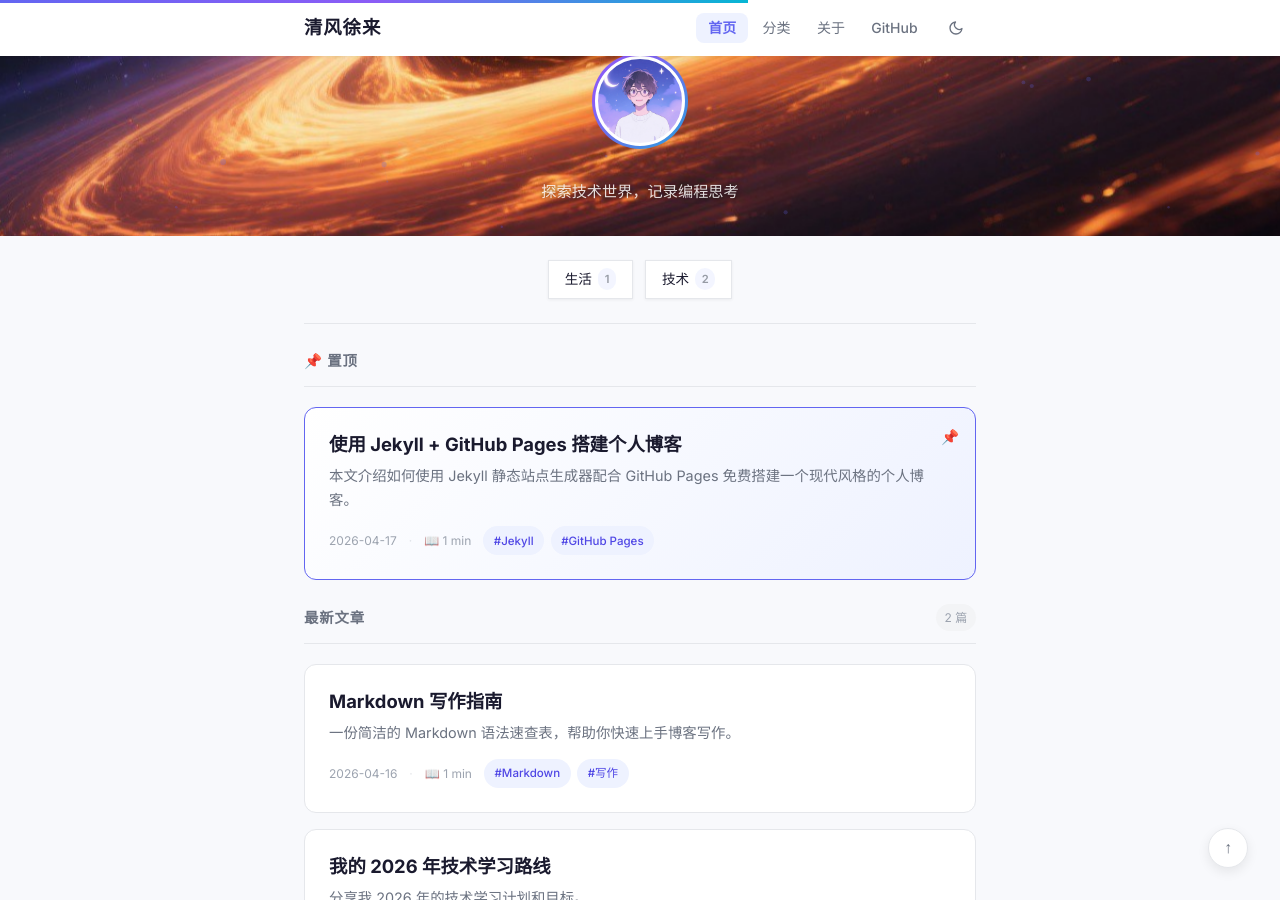
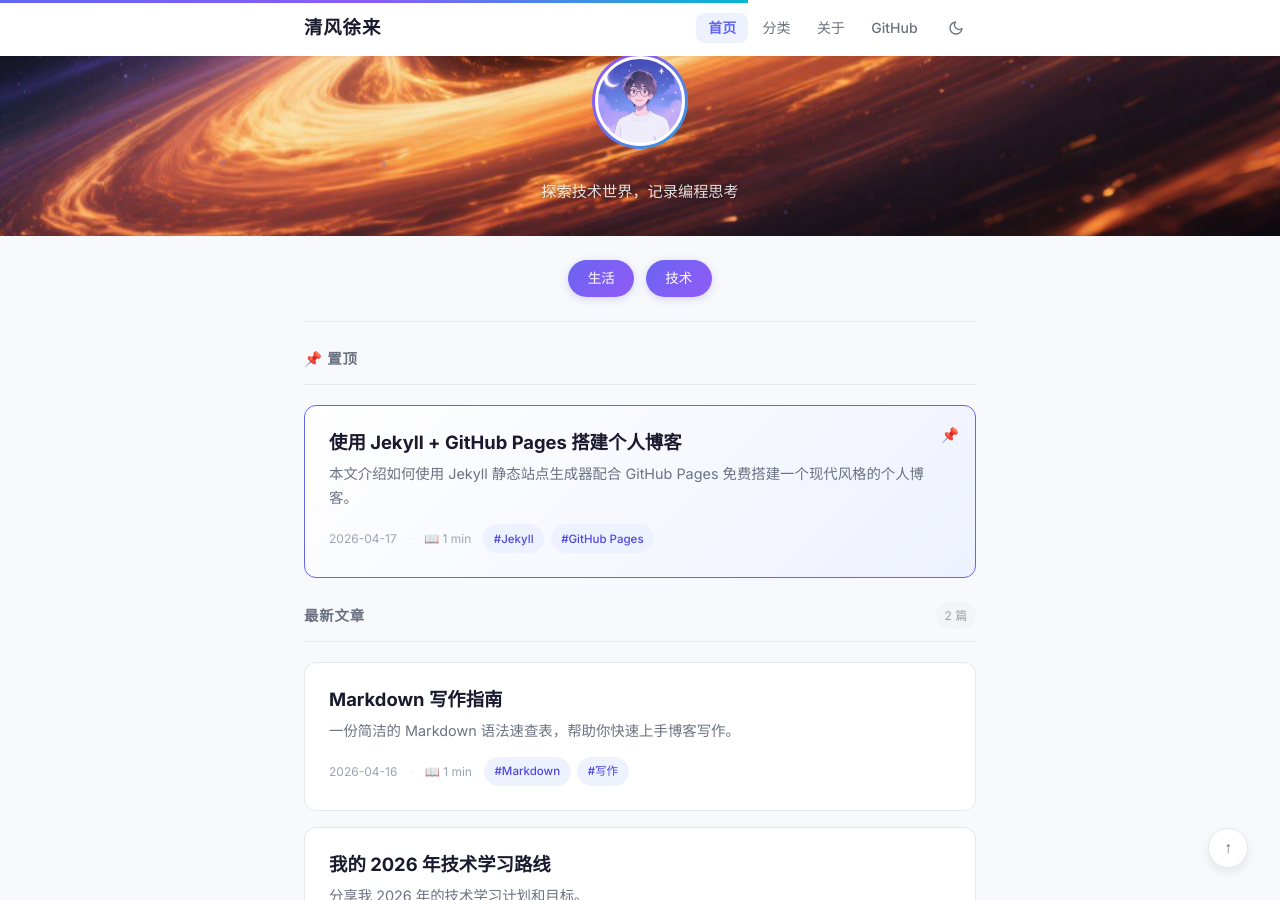
Before and after one commit to Asilencer/asilencer.github.io, a Jekyll site: the page built from index.html, in a window 1280 px wide and 900 px high, scrolled down 405 px. Built offline with Jekyll 4.4.1, drawn with Linux system fonts in a browser that asks for light colours.

Commit message:
Animated gradient pill tags with shine effect, remove count

```diff
--- a/assets/css/style.css
+++ b/assets/css/style.css
@@ -372,39 +372,50 @@ img { max-width: 100%; height: auto; }
   display: inline-flex;
   align-items: center;
   gap: 0.4rem;
-  padding: 0.4rem 1rem;
-  border-radius: var(--radius-md);
+  padding: 0.4rem 1.2rem;
+  border-radius: 999px;
   font-size: 0.85rem;
   font-weight: 500;
-  color: var(--color-text);
-  background: var(--color-surface);
-  border: 1px solid var(--color-border);
+  color: #ffffff;
+  background: linear-gradient(135deg, var(--color-gradient-start), var(--color-gradient-end), var(--color-gradient-accent));
+  background-size: 200% 200%;
+  animation: tagGradient 3s ease infinite;
   text-decoration: none;
   transition: all var(--transition);
-  box-shadow: var(--shadow-sm);
+  box-shadow: 0 2px 8px rgba(99, 102, 241, 0.25);
+  position: relative;
+  overflow: hidden;
+}
+
+.profile-tag::before {
+  content: '';
+  position: absolute;
+  top: -50%;
+  left: -50%;
+  width: 200%;
+  height: 200%;
+  background: linear-gradient(
+    45deg,
+    transparent 30%,
+    rgba(255, 255, 255, 0.15) 50%,
+    transparent 70%
+  );
+  animation: tagShine 3s ease-in-out infinite;
+}
+
+@keyframes tagGradient {
+  0%, 100% { background-position: 0% 50%; }
+  50% { background-position: 100% 50%; }
+}
+
+@keyframes tagShine {
+  0% { transform: translateX(-100%) rotate(45deg); }
+  100% { transform: translateX(100%) rotate(45deg); }
 }
 
 .profile-tag:hover {
-  color: #ffffff;
-  background: var(--color-primary);
-  border-color: var(--color-primary);
-  transform: translateY(-1px);
-  box-shadow: var(--shadow-md);
-}
-
-.profile-tag:hover span {
-  color: rgba(255, 255, 255, 0.8);
-  background: rgba(255, 255, 255, 0.2);
-}
-
-.profile-tag span {
-  font-size: 0.7rem;
-  font-weight: 600;
-  opacity: 0.7;
-  background: var(--color-tag-bg);
-  padding: 0.05rem 0.4rem;
-  border-radius: 999px;
-  color: var(--color-text-secondary);
+  transform: translateY(-2px) scale(1.05);
+  box-shadow: 0 4px 16px rgba(99, 102, 241, 0.4);
 }
 
 /* Avatar with rotating ring */
--- a/index.html
+++ b/index.html
@@ -15,7 +15,7 @@ layout: default
 <div class="container">
   <div class="profile-categories">
     {% for category in site.categories %}
-      <a href="/categories.html#{{ category[0] | slugify }}" class="profile-tag">{{ category[0] }} <span>{{ category[1].size }}</span></a>
+      <a href="/categories.html#{{ category[0] | slugify }}" class="profile-tag">{{ category[0] }}</a>
     {% endfor %}
   </div>
 
```
